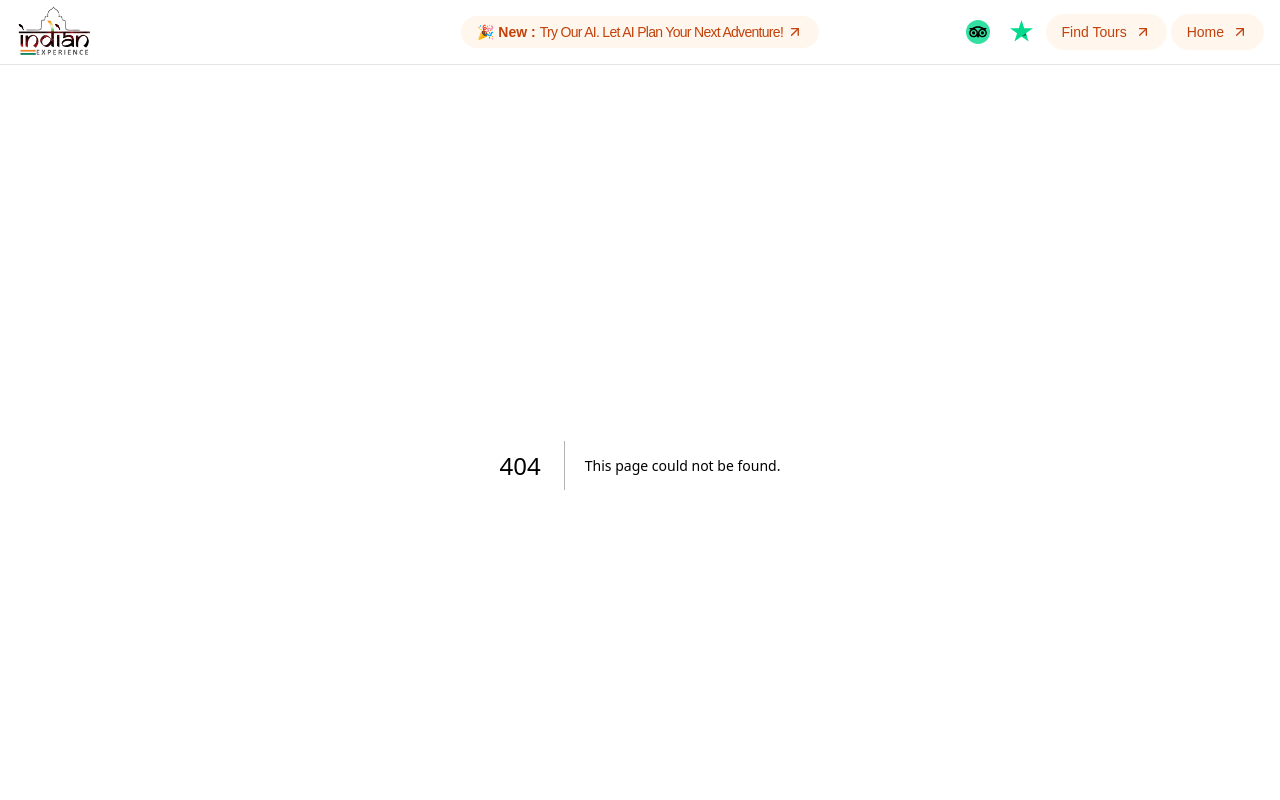
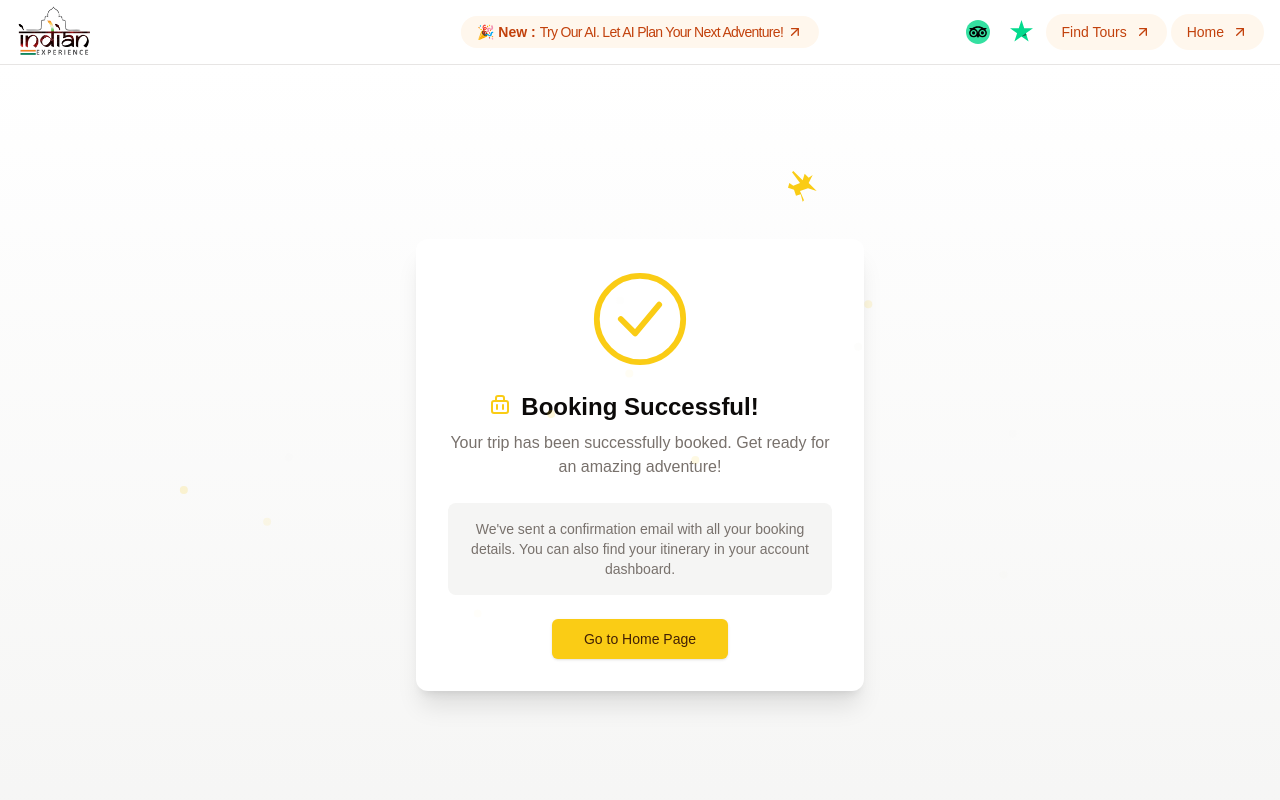
Before and after one commit to Nikhileshrana/project-xm.in, a Next.js app: page /success in a window 1280 px wide. Before the commit this address had no page. Shown: the top 800 px of the page. Built offline with nearby package versions, Linux system fonts and the light colour scheme.

Commit message:
Added Success Page that routes after successful booking

```diff
--- /dev/null
+++ b/src/app/success/page.tsx
@@ -0,0 +1,153 @@
+"use client"
+import React, { useEffect, useState } from "react";
+import { Button } from "@/components/ui/button";
+import { motion } from "framer-motion";
+import Link from "next/link";
+
+export default function page() {
+  const [showElements, setShowElements] = useState(false);
+
+  useEffect(() => {
+    // Trigger animations after component mounts
+    const timer = setTimeout(() => {
+      setShowElements(true);
+    }, 300);
+
+    return () => clearTimeout(timer);
+  }, []);
+
+  return (
+    <div className="flex min-h-screen flex-col items-center justify-center bg-gradient-to-b from-background to-muted p-4">
+      <div className="w-full max-w-md rounded-xl bg-card p-8 shadow-xl">
+        <div className="mb-6 flex justify-center">
+          <div className="relative h-24 w-24">
+            {/* Success checkmark circle */}
+            <svg
+              className="h-full w-full"
+              viewBox="0 0 100 100"
+              fill="none"
+              xmlns="http://www.w3.org/2000/svg"
+            >
+              <motion.circle
+                cx="50"
+                cy="50"
+                r="45"
+                stroke="hsl(var(--primary))"
+                strokeWidth="6"
+                initial={{ pathLength: 0, opacity: 0 }}
+                animate={{ pathLength: 1, opacity: 1 }}
+                transition={{ duration: 0.8, delay: 0.2, ease: "easeInOut" }}
+              />
+              <motion.path
+                d="M30 50L45 65L70 35"
+                stroke="hsl(var(--primary))"
+                strokeWidth="6"
+                strokeLinecap="round"
+                strokeLinejoin="round"
+                fill="none"
+                initial={{ pathLength: 0, opacity: 0 }}
+                animate={{ pathLength: 1, opacity: 1 }}
+                transition={{ duration: 0.8, delay: 1, ease: "easeInOut" }}
+              />
+            </svg>
+
+            {/* Animated plane */}
+            <motion.div
+              className="absolute left-full top-0"
+              initial={{ x: -200, y: 100, opacity: 0 }}
+              animate={{ x: 100, y: -100, opacity: showElements ? 1 : 0 }}
+              transition={{ duration: 2, delay: 1.8, ease: "easeOut" }}
+            >
+              <svg width="32" height="32" viewBox="0 0 24 24" fill="none" xmlns="http://www.w3.org/2000/svg">
+                <path
+                  d="M21.5 15L15.5 9L18.5 3L15.5 5L12.5 2L11 7L4 0L3 1L9 9L4 11L1 9L0 12.5L4.5 14L6 18.5L9.5 17.5L11 23L12 22L9 15L15 13L21.5 15Z"
+                  fill="hsl(var(--primary))"
+                />
+              </svg>
+            </motion.div>
+
+            {/* Animated luggage */}
+            <motion.div
+              className="absolute bottom-0 right-full"
+              initial={{ x: 100, y: -50, opacity: 0 }}
+              animate={{ x: -80, y: 50, opacity: showElements ? 1 : 0 }}
+              transition={{ duration: 1.5, delay: 2, ease: "easeOut" }}
+            >
+              <svg width="24" height="24" viewBox="0 0 24 24" fill="none" xmlns="http://www.w3.org/2000/svg">
+                <rect x="4" y="8" width="16" height="12" rx="2" stroke="hsl(var(--primary))" strokeWidth="2"/>
+                <path d="M16 8V5C16 3.89543 15.1046 3 14 3H10C8.89543 3 8 3.89543 8 5V8" stroke="hsl(var(--primary))" strokeWidth="2"/>
+                <path d="M9 12V16" stroke="hsl(var(--primary))" strokeWidth="2" strokeLinecap="round"/>
+                <path d="M15 12V16" stroke="hsl(var(--primary))" strokeWidth="2" strokeLinecap="round"/>
+              </svg>
+            </motion.div>
+          </div>
+        </div>
+
+        <motion.div
+          initial={{ opacity: 0, y: 20 }}
+          animate={{ opacity: 1, y: 0 }}
+          transition={{ duration: 0.6, delay: 0.5 }}
+          className="text-center"
+        >
+          <h1 className="mb-2 text-2xl font-bold text-foreground">Booking Successful!</h1>
+          <p className="mb-6 text-muted-foreground">
+            Your trip has been successfully booked. Get ready for an amazing adventure!
+          </p>
+
+          <motion.div
+            className="mb-6 rounded-lg bg-muted p-4"
+            initial={{ opacity: 0, y: 10 }}
+            animate={{ opacity: 1, y: 0 }}
+            transition={{ duration: 0.5, delay: 1.2 }}
+          >
+            <p className="text-sm text-muted-foreground">
+              We've sent a confirmation email with all your booking details.
+              You can also find your itinerary in your account dashboard.
+            </p>
+          </motion.div>
+
+          <motion.div
+            initial={{ opacity: 0, scale: 0.9 }}
+            animate={{ opacity: 1, scale: 1 }}
+            transition={{ duration: 0.5, delay: 1.5 }}
+            className="flex justify-center"
+          >
+            <Link href="/">
+            <Button size="lg" className="px-8">
+              Go to Home Page
+            </Button>
+            </Link>
+          </motion.div>
+        </motion.div>
+      </div>
+
+      {/* Confetti elements */}
+      {showElements && (
+        <>
+          {[...Array(20)].map((_, i) => (
+            <motion.div
+              key={i}
+              className="absolute h-2 w-2 rounded-full"
+              style={{
+                background: `hsl(var(--${['primary', 'secondary', 'accent'][i % 3]}))`,
+                top: `${Math.random() * 40 + 30}%`,
+                left: `${Math.random() * 80 + 10}%`,
+              }}
+              initial={{ opacity: 0, y: -20 }}
+              animate={{
+                opacity: [0, 1, 0],
+                y: [0, Math.random() * 100 + 50],
+                x: [0, (Math.random() - 0.5) * 100]
+              }}
+              transition={{
+                duration: Math.random() * 2 + 2,
+                delay: Math.random() * 0.5 + 2,
+                repeat: 0
+              }}
+            />
+          ))}
+        </>
+      )}
+    </div>
+  );
+}
--- a/src/app/tour/[packageName]/BookingProcess.tsx
+++ b/src/app/tour/[packageName]/BookingProcess.tsx
@@ -30,6 +30,7 @@ import { format } from "date-fns";
 import { Badge } from "@/components/ui/badge";
 import { ScrollArea } from "@/components/ui/scroll-area"
 import { Select, SelectContent, SelectItem, SelectTrigger, SelectValue } from "@/components/ui/select"
+import { useRouter } from 'next/navigation'
 
 export default function BookingProcess({
   tourPackage,
@@ -42,7 +43,6 @@ export default function BookingProcess({
   const [selectedDate, setSelectedDate] = useState<Date | null>(null);
   const [selectedCountry, setSelectedCountry] = useState("");
   const [phoneNumber, setPhoneNumber] = useState("");
-
   const [formData, setFormData] = useState({
     startDate: selectedDate,
     adults: 1,
@@ -54,6 +54,9 @@ export default function BookingProcess({
     tourPackageBooked: tourPackage.heading1,
     tourPackagePrice: tourPackage.price,
   });
+
+  const router = useRouter();
+
 
   const countries = [
     { name: "Afghanistan", code: "+93" },
@@ -350,7 +353,10 @@ export default function BookingProcess({
     setTimeout(() => {
       setIsOpen(false);
       setCurrentStep(1);
+      router.push('/success');
     }, 2000);
+
+
   };
 
   return (
```
